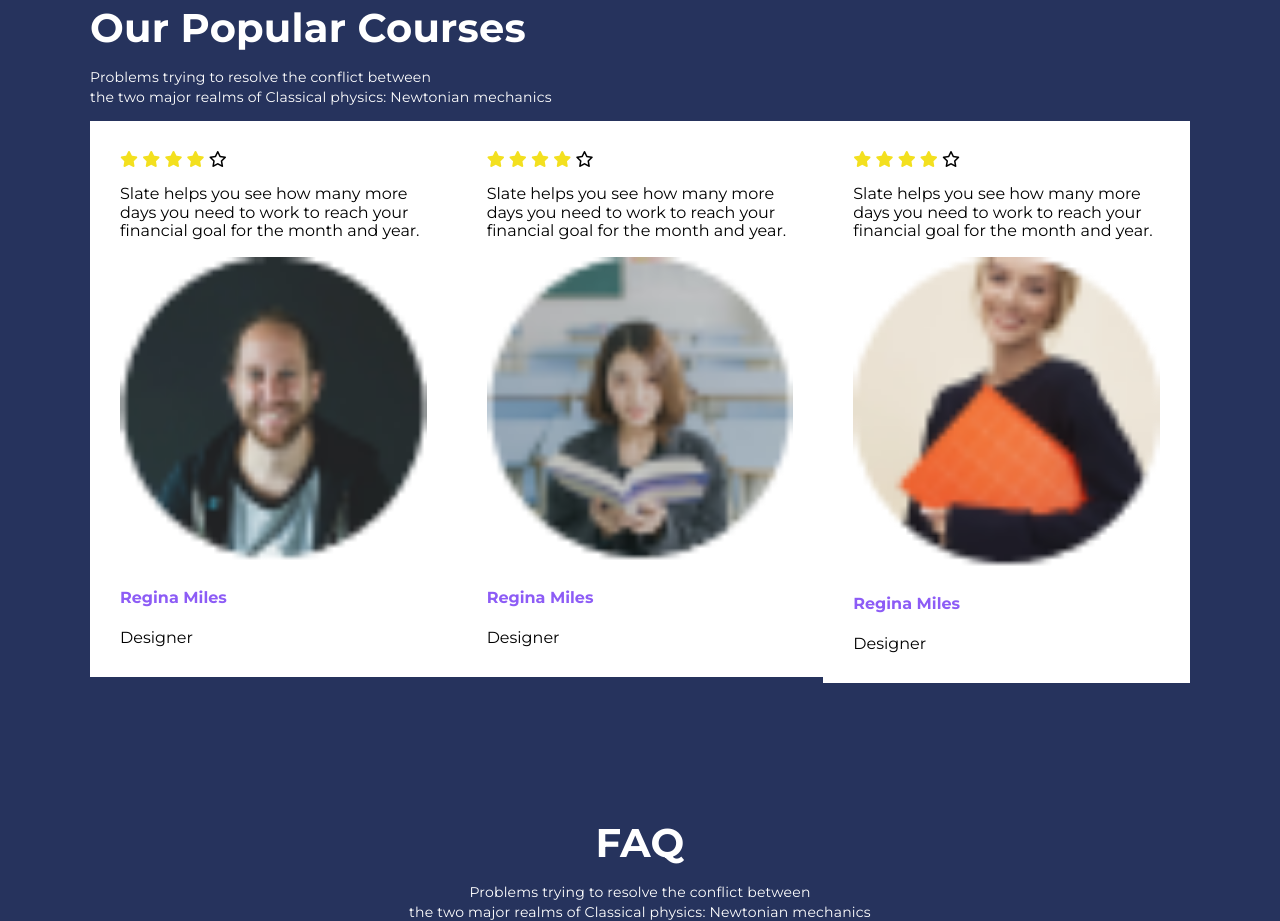
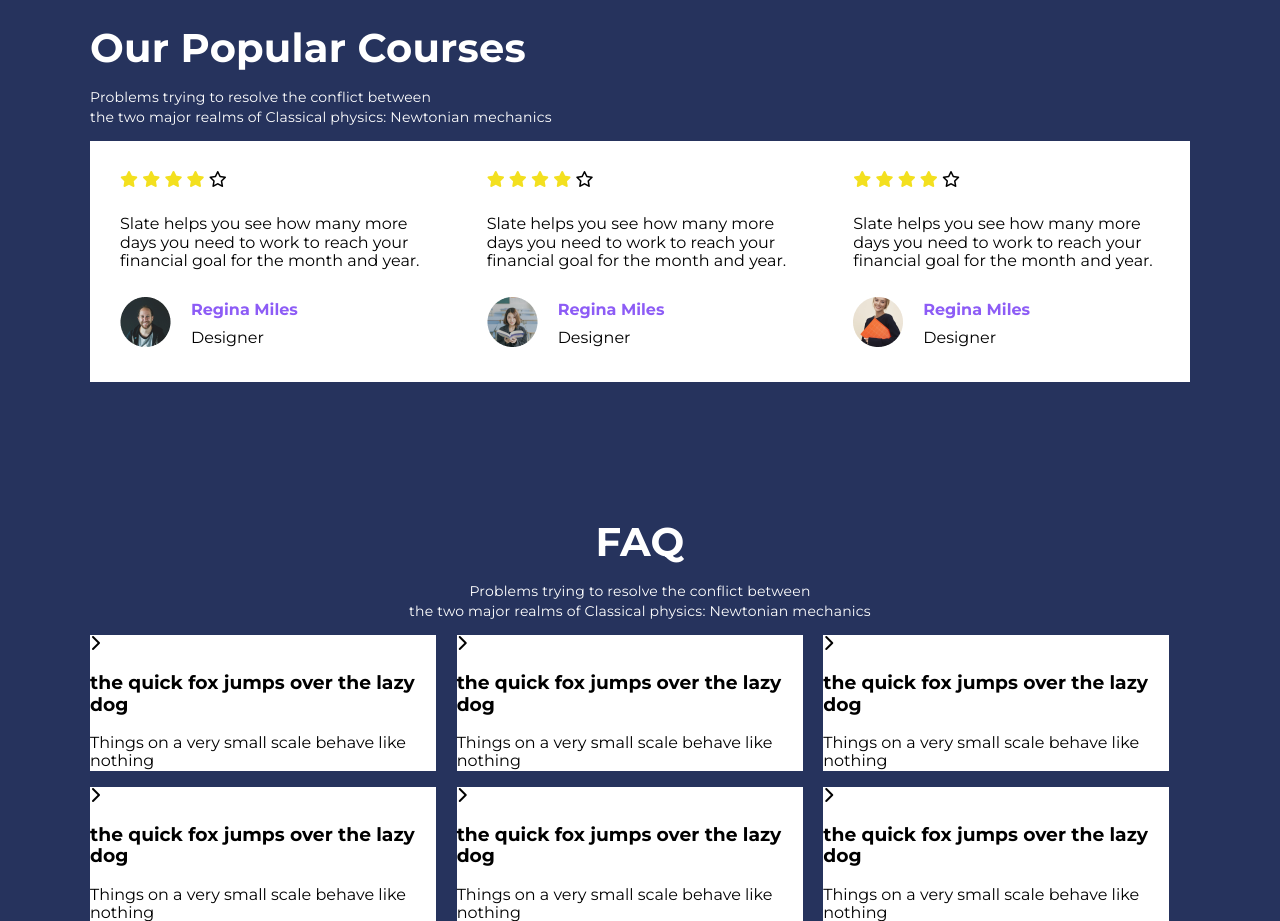
Before and after one commit to joynal05/School-Functional-html-template, a plain HTML site: page index.html in a window 1280 px wide. Shown: the part 3280-4201 px from the top of the page. Drawn offline with Linux system fonts and the light colour scheme.

Commit message:
small changes

```diff
--- a/index.html
+++ b/index.html
@@ -159,7 +159,7 @@
                     <div class="sch-section-head">
                         <span>Practice Advice</span>
                         <h2>Our Popular Courses</h2>
-                        <p>Problems trying to resolve the conflict between the two major realms of Classical physics:
+                        <p>Problems trying to resolve the conflict between <br> the two major realms of Classical physics:
                             Newtonian mechanics </p>
                     </div>
                 </div>
--- a/style.css
+++ b/style.css
@@ -396,14 +396,46 @@ section.service-courses-section .sch-row:nth-child(2) .sch-col-33 {
 
 
 /* testimonial start */
+
 .single-testimonial {
     background: #fff;
     padding: 30px;
+
 }
 
 .avater h4 {
     color: #8D5CF6;
 }
+.single-testimonial .avater {
+    display: flex;
+    align-items: center;
+    gap: 20px;
+}
+
+.avater .name {
+    display: flex;
+    flex-direction:column;
+    gap: 10px;
+}
+
+.avater .name h4 {
+    margin: 0;
+}
+
+.single-testimonial {
+    display: flex;
+    flex-direction: column;
+    gap: 10px;
+}
+
+section.testimonials-section .sch-row:nth-child(2) .sch-col-33 {
+    width: calc(33.33%-8px);
+}
+
+
+
+
+
 
 /* testimonial End */
 
@@ -414,6 +446,9 @@ section.service-courses-section .sch-row:nth-child(2) .sch-col-33 {
 .single-faq {
     background: #fff;
 }
+.sch-row .sch-col-33 .single-faq {
+    width: 346px;
+}
 /* FAQ end */
 
 /* -------------------------  Home page End ------------------------- */
```
